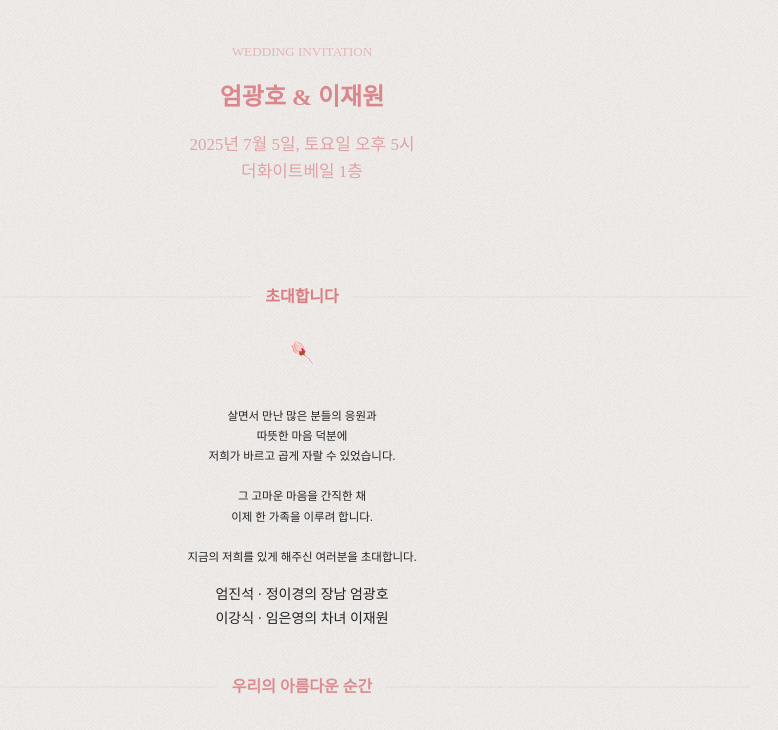
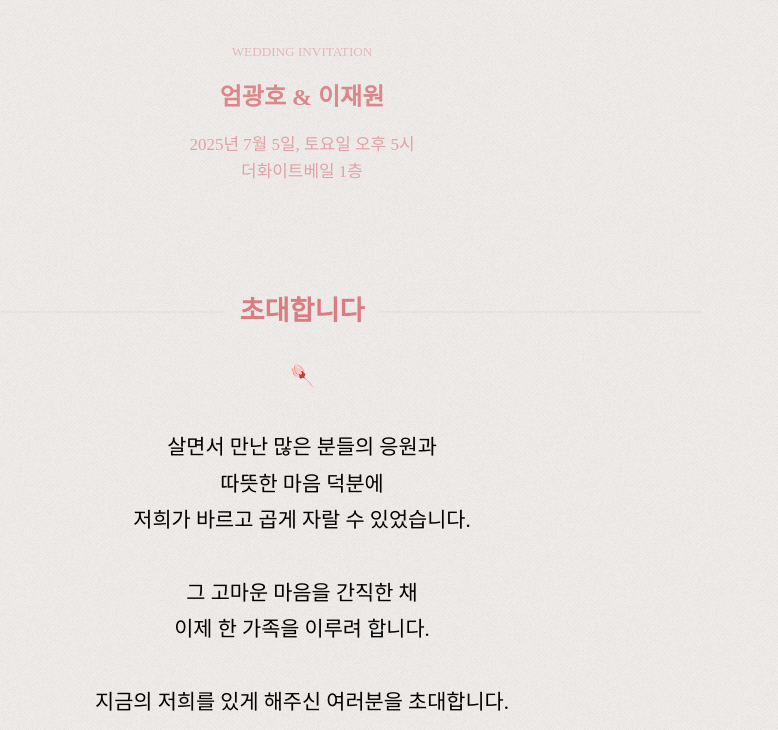
Before and after one commit to kwanghoum/wedding_invitation, a Gatsby site: page / in a window 1280 px wide. Shown: the top 730 px of the page, without its empty margins (338-1116 px from the left). Built offline with nearby package versions, Linux system fonts and the light colour scheme; Gatsby itself is replaced by a stand-in of ours; grey boxes are pictures that could not be loaded; a web font is replaced by a local one.

Commit message:
greeting font size

```diff
--- a/src/components/greeting.jsx
+++ b/src/components/greeting.jsx
@@ -12,13 +12,14 @@ import {
 import Flower from "../assets/flower1.png";
 
 const Wrapper = styled.div`
-  padding-top: 42px;
+  padding-top: 3rem;
   margin: 0 auto;
-  width: 70%;
+  width: 80%;
+  max-width: 800px;
 `;
 
 const Title = styled.p`
-  font-size: 1rem;
+  font-size: 1.7rem;
   color: var(--title-color);
   font-weight: bold;
   opacity: 0.85;
@@ -27,21 +28,22 @@ const Title = styled.p`
 `;
 
 const Content = styled.p`
-  font-size: 0.72rem;
+  font-size: 1.3rem; /* 0.875 * 1.5 = 1.3rem */
   line-height: 1.75;
-  opacity: 0.75;
-  margin-bottom: 16px;
+  color: #000000;
+  margin-bottom: 2rem;
   width: 100%;
   text-align: center;
 `;
 
 const GroomBride = styled.p`
-  font-size: 0.875rem;
+  font-size: 1.5rem; /* 1 * 1.5 = 1.5rem */
   line-height: 1.75;
-  opacity: 0.85;
+  color: #000000;
   margin-bottom: 0px;
   width: 100%;
   text-align: center;
+  font-weight: 500;
 `;
 
 const Image = styled.img`
```
